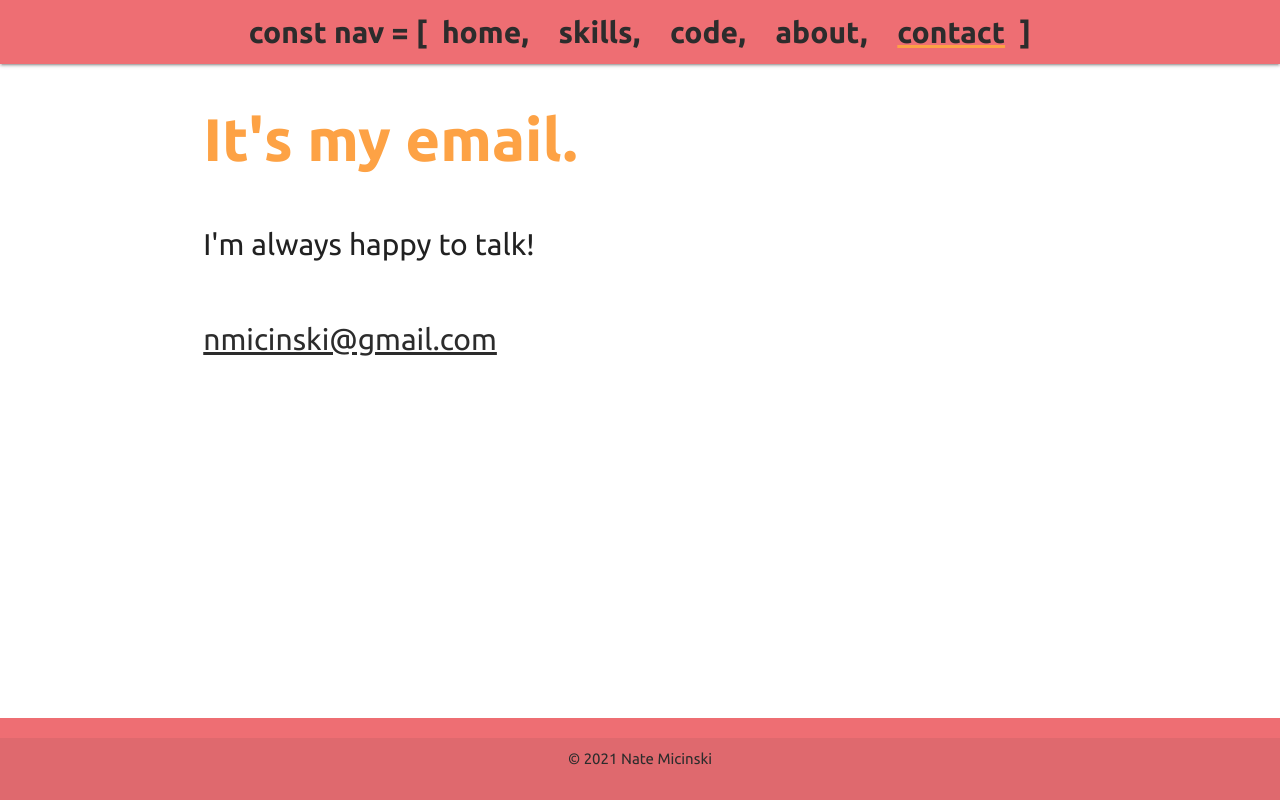
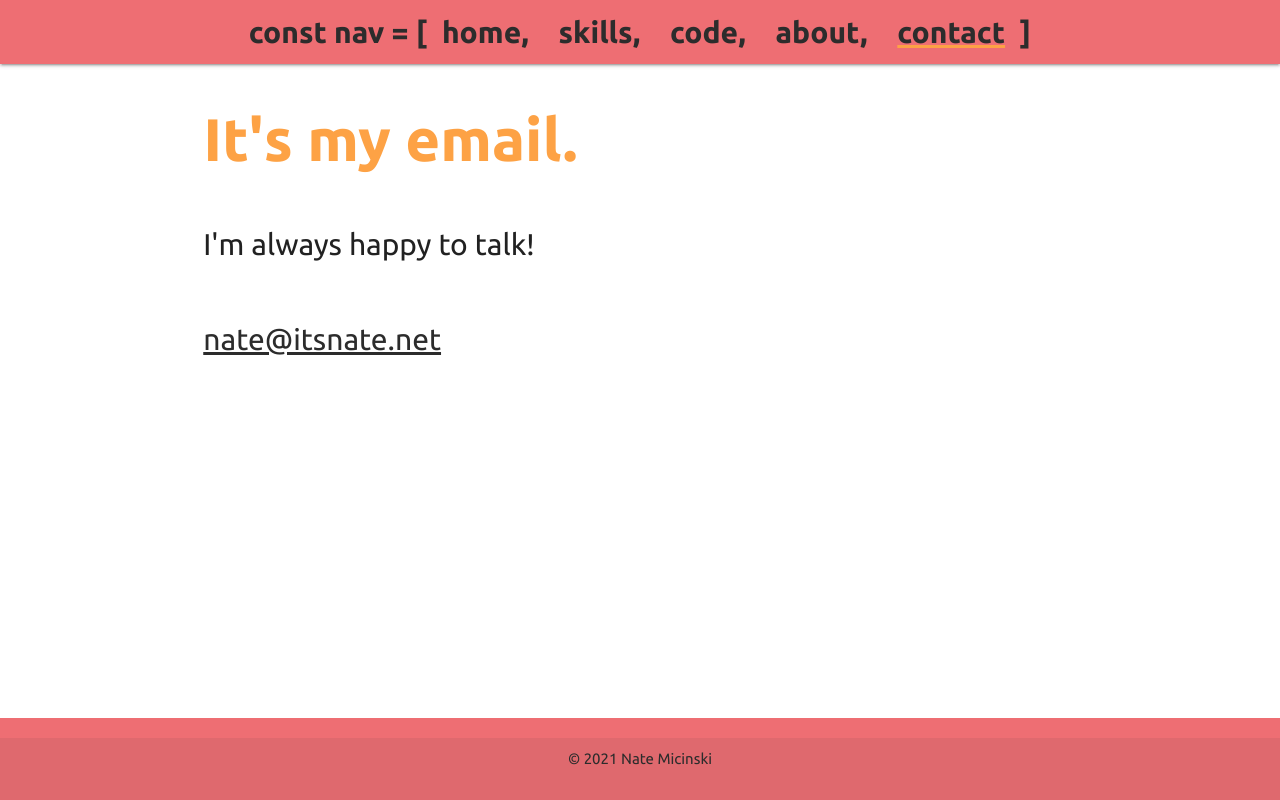
Before and after one commit to its-nate/portfolio-gatsby, a Gatsby site: page /contact in a window 1280 px wide. Built offline with nearby package versions, Linux system fonts and the light colour scheme; Gatsby itself is replaced by a stand-in of ours.

Commit message:
update mail

```diff
--- a/src/pages/contact.js
+++ b/src/pages/contact.js
@@ -20,10 +20,10 @@ const Contact = () => (
         <div className="col s12">
           <p className="page-body mb-0">
             <a
-              href="mailto:nmicinski@gmail.com"
+              href="mailto:nate@itsnate.net"
               className="page-link"
             >
-              nmicinski@gmail.com
+              nate@itsnate.net
             </a>
           </p>
         </div>
```
